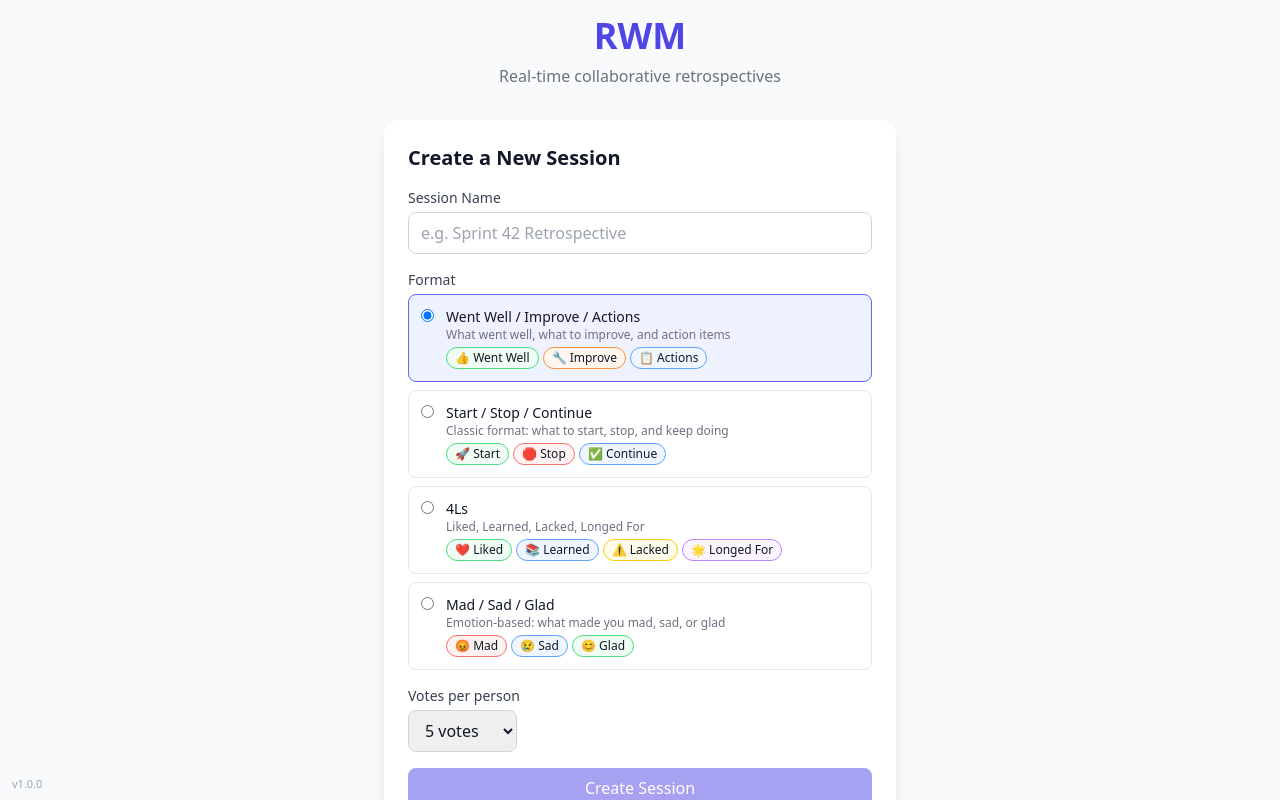
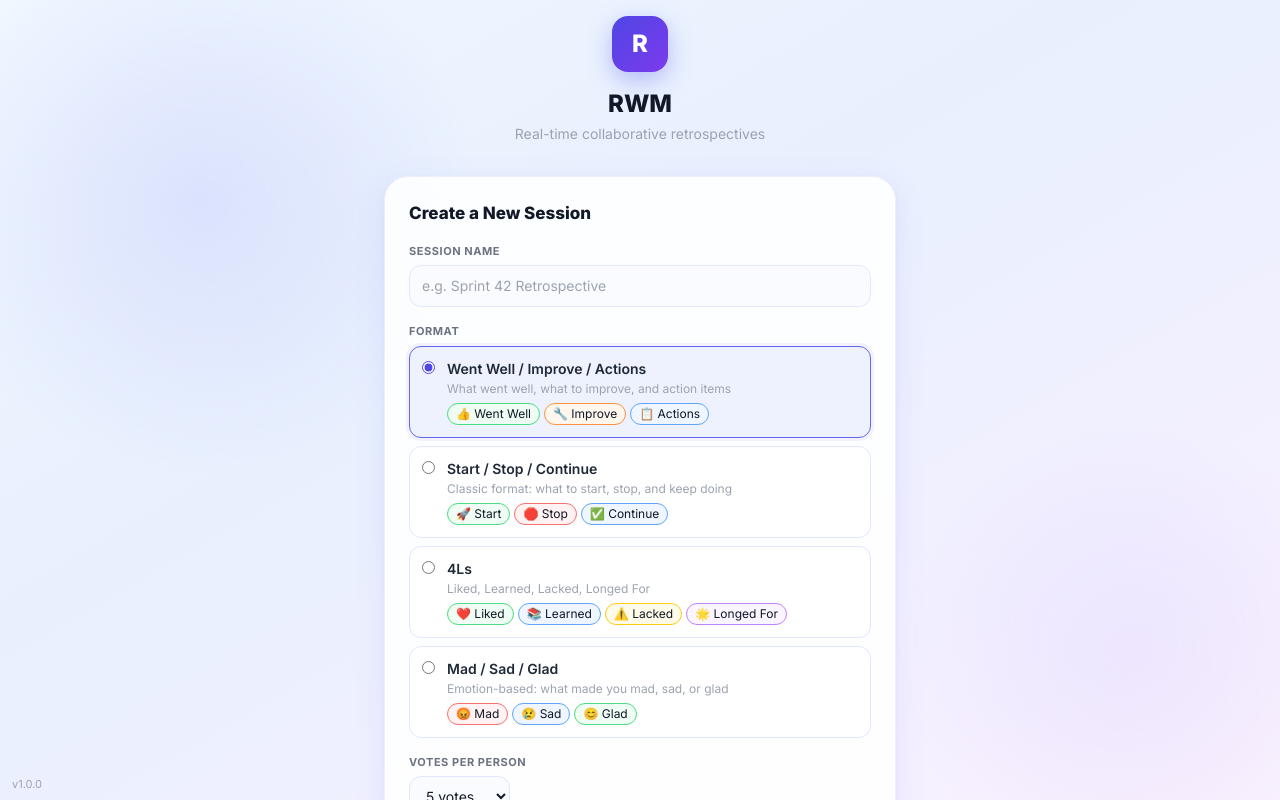
Before and after one commit to diegomenino/RWM-RetroWithMeni, a Next.js app: page / in a window 1280 px wide. Shown: the top 800 px of the page. Built offline with nearby package versions, Linux system fonts and the light colour scheme.

Commit message:
Apply KanbanBoard look and feel across the app

```diff
--- a/app/globals.css
+++ b/app/globals.css
@@ -4,13 +4,45 @@
 
 @layer base {
   body {
-    @apply bg-gray-50 text-gray-900;
+    -webkit-font-smoothing: antialiased;
+    color: #111827;
   }
 }
 
+/* Ambient background blobs */
+body::before {
+  content: '';
+  position: fixed;
+  top: -100px;
+  left: -100px;
+  width: 600px;
+  height: 600px;
+  background: radial-gradient(circle, rgba(99, 102, 241, 0.12), transparent 65%);
+  pointer-events: none;
+  z-index: 0;
+}
+
+body::after {
+  content: '';
+  position: fixed;
+  bottom: -100px;
+  right: -100px;
+  width: 500px;
+  height: 500px;
+  background: radial-gradient(circle, rgba(167, 139, 250, 0.1), transparent 65%);
+  pointer-events: none;
+  z-index: 0;
+}
+
+/* Custom scrollbar */
+::-webkit-scrollbar { width: 5px; height: 5px; }
+::-webkit-scrollbar-track { background: transparent; }
+::-webkit-scrollbar-thumb { background: rgba(99, 102, 241, 0.2); border-radius: 4px; }
+::-webkit-scrollbar-thumb:hover { background: rgba(99, 102, 241, 0.35); }
+
 @layer utilities {
   .card-blob {
-    @apply bg-gray-200 rounded animate-pulse;
+    @apply bg-indigo-100/60 rounded animate-pulse;
     min-height: 3rem;
   }
 }
--- a/app/layout.tsx
+++ b/app/layout.tsx
@@ -1,6 +1,9 @@
 import type { Metadata } from 'next';
+import { Inter } from 'next/font/google';
 import './globals.css';
 import { AuthProvider } from '@/components/providers/AuthProvider';
+
+const inter = Inter({ subsets: ['latin'], weight: ['400', '500', '600', '700', '800'] });
 
 export const metadata: Metadata = {
   title: 'RWM — Team Retrospectives',
@@ -10,7 +13,7 @@ export const metadata: Metadata = {
 export default function RootLayout({ children }: { children: React.ReactNode }) {
   return (
     <html lang="en">
-      <body className="min-h-screen bg-gray-50">
+      <body className={`${inter.className} min-h-screen`} style={{ background: 'linear-gradient(150deg, #f0f7ff 0%, #e8f0fe 35%, #f5f0ff 70%, #fdf2fb 100%)' }}>
         <AuthProvider>{children}</AuthProvider>
         <div className="fixed bottom-2 left-3 text-[11px] text-gray-400 select-none pointer-events-none">
           v{process.env.NEXT_PUBLIC_APP_VERSION}
--- a/app/page.tsx
+++ b/app/page.tsx
@@ -6,17 +6,21 @@ export default function HomePage() {
     <main className="min-h-screen flex items-center justify-center p-4">
       <div className="w-full max-w-lg">
         <div className="text-center mb-8">
-          <h1 className="text-4xl font-bold text-indigo-600 mb-2">RWM</h1>
-          <p className="text-gray-500">Real-time collaborative retrospectives</p>
+          <div className="w-14 h-14 rounded-2xl flex items-center justify-center text-white text-2xl font-extrabold mx-auto mb-4"
+            style={{ background: 'linear-gradient(135deg, #4f46e5, #7c3aed)', boxShadow: '0 8px 24px rgba(99,102,241,0.4)' }}>
+            R
+          </div>
+          <h1 className="text-2xl font-extrabold text-gray-900 mb-1">RWM</h1>
+          <p className="text-sm text-gray-400">Real-time collaborative retrospectives</p>
         </div>
 
-        <div className="bg-white rounded-2xl shadow-lg p-6">
-          <h2 className="text-xl font-semibold mb-4">Create a New Session</h2>
+        <div className="p-6 relative z-10" style={{ background: 'rgba(255,255,255,0.88)', backdropFilter: 'blur(20px)', borderRadius: '24px', border: '1px solid rgba(99,102,241,0.1)', boxShadow: '0 8px 32px rgba(99,102,241,0.1), 0 2px 8px rgba(0,0,0,0.04)' }}>
+          <h2 className="text-[17px] font-extrabold mb-4 text-gray-900">Create a New Session</h2>
           <CreateSessionForm />
         </div>
 
-        <div className="bg-white rounded-2xl shadow-lg p-6 mt-4">
-          <h2 className="text-base font-semibold text-gray-700 mb-3">View a Previous Session</h2>
+        <div className="p-5 mt-4 relative z-10" style={{ background: 'rgba(255,255,255,0.88)', backdropFilter: 'blur(20px)', borderRadius: '20px', border: '1px solid rgba(99,102,241,0.1)', boxShadow: '0 4px 16px rgba(99,102,241,0.07)' }}>
+          <h2 className="text-sm font-bold text-gray-700 mb-3">View a Previous Session</h2>
           <LookupSessionForm />
         </div>
 
--- a/components/board/Column.tsx
+++ b/components/board/Column.tsx
@@ -46,17 +46,18 @@ export function Column({
     : cards;
 
   return (
-    <div className={`flex flex-col rounded-xl border-2 ${column.border} overflow-hidden min-w-0`}>
-      <div className={`${column.header} text-white px-4 py-3 flex items-center justify-between`}>
-        <span className="font-semibold">
+    <div className="flex flex-col overflow-hidden min-w-0"
+      style={{ borderRadius: '20px', border: '1px solid rgba(99,102,241,0.12)', boxShadow: '0 2px 16px rgba(99,102,241,0.08), 0 1px 4px rgba(0,0,0,0.04)', background: 'white' }}>
+      <div className={`${column.header} px-4 py-3 flex items-center justify-between`}>
+        <span className="font-bold text-[13px] text-white tracking-[0.05px]">
           {column.emoji} {column.label}
         </span>
-        <span className="bg-white bg-opacity-30 text-white text-xs px-2 py-0.5 rounded-full">
+        <span className="bg-white/30 text-white text-[11px] font-bold px-2 py-0.5 rounded-full">
           {cards.length}
         </span>
       </div>
 
-      <div className={`${column.color} flex-1 p-3 space-y-2 overflow-y-auto`} style={{ minHeight: '200px', maxHeight: '60vh' }}>
+      <div className="flex-1 p-3 space-y-2 overflow-y-auto bg-gray-50/50" style={{ minHeight: '200px', maxHeight: '60vh' }}>
         {sortedCards.map(card => (
           <Card
             key={card.id}
@@ -73,7 +74,7 @@ export function Column({
 
         {phase === 'write' && (
           showForm ? (
-            <div className="bg-white rounded-lg border border-indigo-200 p-2">
+            <div className="bg-white rounded-xl p-2" style={{ border: '1.5px solid #e0e7ff' }}>
               <CardForm
                 onSubmit={(content) => {
                   onAddCard(column.id, content);
@@ -86,7 +87,7 @@ export function Column({
           ) : (
             <button
               onClick={() => setShowForm(true)}
-              className="w-full text-sm text-gray-400 hover:text-indigo-600 hover:bg-white border-2 border-dashed border-gray-300 hover:border-indigo-300 rounded-lg py-3 transition-colors"
+              className="w-full text-[13px] font-medium text-gray-400 hover:text-indigo-500 border-2 border-dashed border-indigo-100 hover:border-indigo-300 hover:bg-indigo-50/50 rounded-xl py-3 transition-all"
             >
               + Add card
             </button>
--- a/components/session/CreateSessionForm.tsx
+++ b/components/session/CreateSessionForm.tsx
@@ -45,7 +45,7 @@ export function CreateSessionForm() {
   return (
     <form onSubmit={handleSubmit} className="space-y-4">
       <div>
-        <label className="block text-sm font-medium text-gray-700 mb-1">
+        <label className="block text-[11px] font-bold uppercase tracking-wider text-gray-500 mb-1.5">
           Session Name
         </label>
         <input
@@ -55,42 +55,47 @@ export function CreateSessionForm() {
           placeholder="e.g. Sprint 42 Retrospective"
           required
           maxLength={100}
-          className="w-full border border-gray-300 rounded-lg px-3 py-2 focus:outline-none focus:ring-2 focus:ring-indigo-500"
+          className="w-full px-3 py-2.5 text-sm rounded-xl outline-none transition-all"
+          style={{ border: '1.5px solid #e0e7ff', background: '#fafbff' }}
+          onFocus={e => { e.target.style.borderColor = '#6366f1'; e.target.style.background = 'white'; e.target.style.boxShadow = '0 0 0 3px rgba(99,102,241,0.12)'; }}
+          onBlur={e => { e.target.style.borderColor = '#e0e7ff'; e.target.style.background = '#fafbff'; e.target.style.boxShadow = 'none'; }}
         />
       </div>
 
       <div>
-        <label className="block text-sm font-medium text-gray-700 mb-1">
+        <label className="block text-[11px] font-bold uppercase tracking-wider text-gray-500 mb-1.5">
           Format
         </label>
         <div className="grid grid-cols-1 gap-2">
           {FORMAT_IDS.map(id => {
             const fmt = RETRO_FORMATS[id];
+            const selected = format === id;
             return (
               <label
                 key={id}
-                className={`flex items-start gap-3 p-3 border rounded-lg cursor-pointer transition-colors ${
-                  format === id
-                    ? 'border-indigo-500 bg-indigo-50'
-                    : 'border-gray-200 hover:border-gray-300'
-                }`}
+                className="flex items-start gap-3 p-3 rounded-xl cursor-pointer transition-all"
+                style={{
+                  border: selected ? '1.5px solid #6366f1' : '1.5px solid #e0e7ff',
+                  background: selected ? '#eef2ff' : 'white',
+                  boxShadow: selected ? '0 0 0 3px rgba(99,102,241,0.08)' : 'none',
+                }}
               >
                 <input
                   type="radio"
                   name="format"
                   value={id}
-                  checked={format === id}
+                  checked={selected}
                   onChange={() => setFormat(id)}
-                  className="mt-0.5"
+                  className="mt-0.5 accent-indigo-600"
                 />
                 <div>
-                  <div className="font-medium text-sm">{fmt.label}</div>
-                  <div className="text-xs text-gray-500">{fmt.description}</div>
-                  <div className="flex gap-1 mt-1">
+                  <div className="font-semibold text-sm text-gray-800">{fmt.label}</div>
+                  <div className="text-xs text-gray-400 mt-0.5">{fmt.description}</div>
+                  <div className="flex flex-wrap gap-1 mt-1.5">
                     {fmt.columns.map(col => (
                       <span
                         key={col.id}
-                        className={`text-xs px-2 py-0.5 rounded-full ${col.color} ${col.border} border`}
+                        className={`text-xs px-2 py-0.5 rounded-full ${col.color} border ${col.border}`}
                       >
                         {col.emoji} {col.label}
                       </span>
@@ -104,13 +109,16 @@ export function CreateSessionForm() {
       </div>
 
       <div>
-        <label className="block text-sm font-medium text-gray-700 mb-1">
+        <label className="block text-[11px] font-bold uppercase tracking-wider text-gray-500 mb-1.5">
           Votes per person
         </label>
         <select
           value={maxVotes}
           onChange={e => setMaxVotes(Number(e.target.value))}
-          className="border border-gray-300 rounded-lg px-3 py-2 focus:outline-none focus:ring-2 focus:ring-indigo-500"
+          className="px-3 py-2.5 text-sm rounded-xl outline-none transition-all"
+          style={{ border: '1.5px solid #e0e7ff', background: '#fafbff' }}
+          onFocus={e => { e.target.style.borderColor = '#6366f1'; e.target.style.boxShadow = '0 0 0 3px rgba(99,102,241,0.12)'; }}
+          onBlur={e => { e.target.style.borderColor = '#e0e7ff'; e.target.style.boxShadow = 'none'; }}
         >
           {[1, 2, 3, 4, 5, 6, 7, 8, 10].map(n => (
             <option key={n} value={n}>{n} vote{n !== 1 ? 's' : ''}</option>
@@ -119,13 +127,14 @@ export function CreateSessionForm() {
       </div>
 
       {error && (
-        <p className="text-red-600 text-sm">{error}</p>
+        <p className="text-red-500 text-sm bg-red-50 px-3 py-2 rounded-xl">{error}</p>
       )}
 
       <button
         type="submit"
         disabled={loading || !name.trim()}
-        className="w-full bg-indigo-600 text-white py-2 px-4 rounded-lg font-medium hover:bg-indigo-700 disabled:opacity-50 disabled:cursor-not-allowed transition-colors"
+        className="w-full text-white py-2.5 px-4 rounded-xl font-semibold disabled:opacity-50 disabled:cursor-not-allowed transition-all hover:-translate-y-px"
+        style={{ background: 'linear-gradient(135deg, #4f46e5, #7c3aed, #9333ea)', boxShadow: '0 4px 14px rgba(99,102,241,0.38)' }}
       >
         {loading ? 'Creating…' : 'Create Session'}
       </button>
```
Also changed, not shown: app/auth/signin/page.tsx (+22 -10 lines), components/board/Card.tsx (+22 -11 lines), components/board/RetroBoard.tsx (+29 -16 lines), components/session/PhaseControls.tsx (+10 -5 lines).
